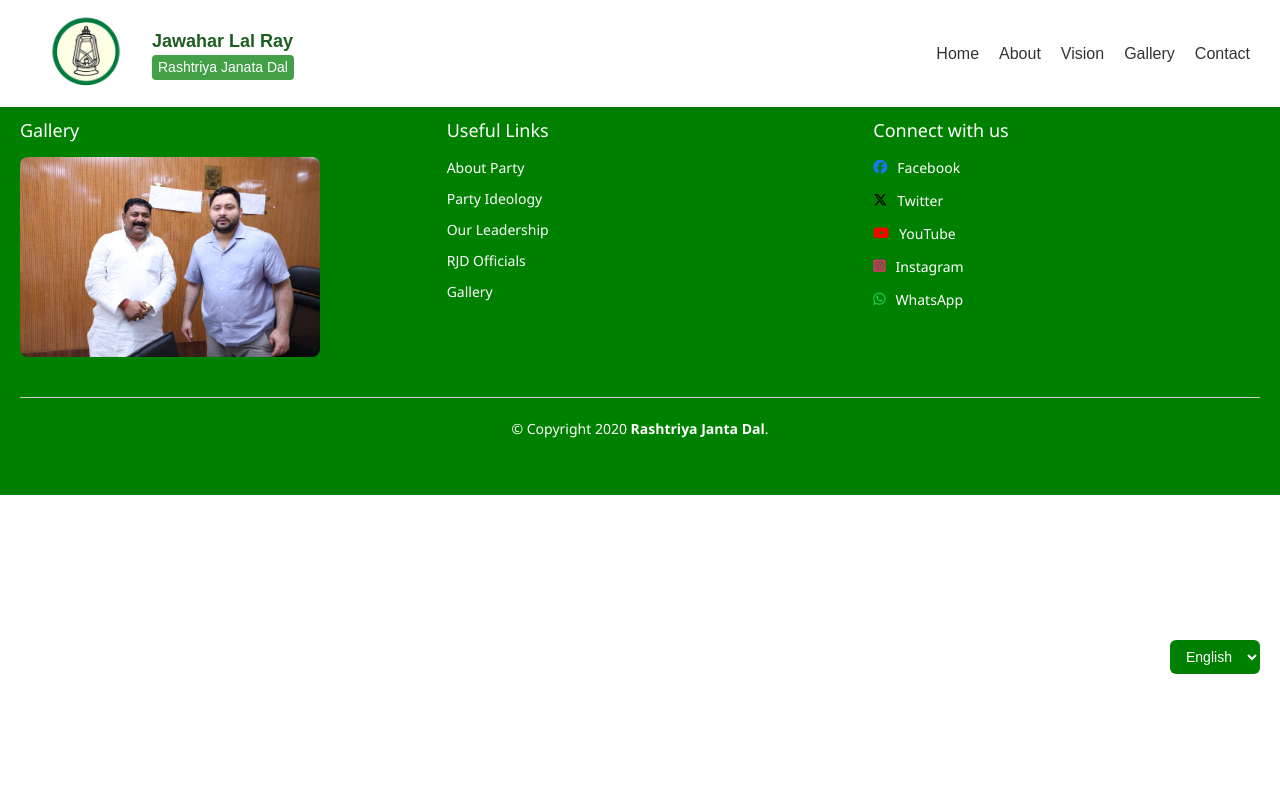
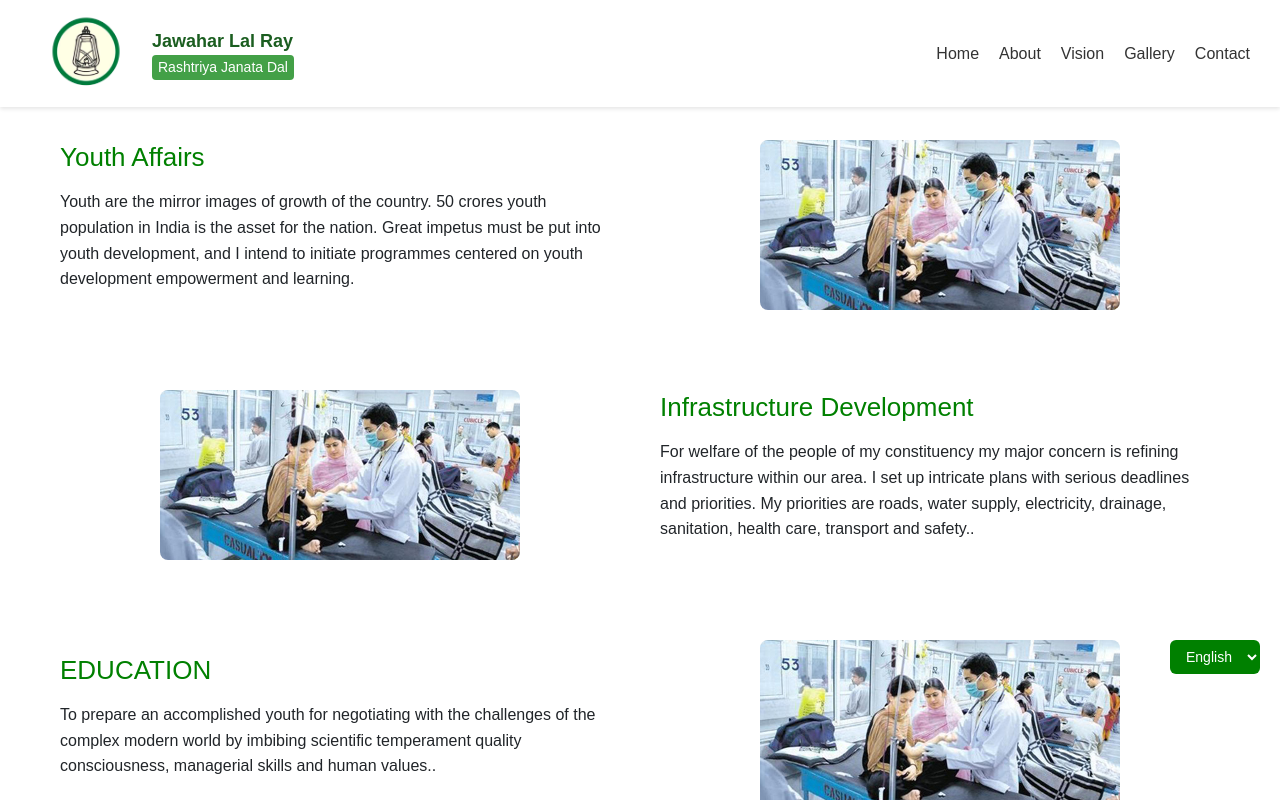
Before and after one commit to abhishekraj05/LeaderProject, a React (Vite) app: page /vision in a window 1280 px wide. Built offline with nearby package versions, Linux system fonts and the light colour scheme.

Commit message:
Rupak add LeadershipVision complate hai

```diff
--- a/src/App.jsx
+++ b/src/App.jsx
@@ -6,6 +6,7 @@
 import Navbar from "./Component/Navbar.jsx";
 import TranslateButton from "./Translater/TranslateButton.jsx";
 import Footer from "./Component/Footer";
+import LeadershipVision from "./Component/LeadershipVision/LeadershipVision.jsx";
 
 function App() {
   return (
@@ -15,6 +16,7 @@
         <Route path="/" element={<HomePage />} />
         <Route path="/gallery" element={<GalleryPage />} />
         <Route path="/gallery/:categoryId" element={<GalleryPhotos />} />
+        <Route path="/vision" element={<LeadershipVision/>} />
       </Routes>
         <TranslateButton />
       <Footer />
--- a/src/Component/Home/FutureDevelopmentArea.css
+++ b/src/Component/Home/FutureDevelopmentArea.css
@@ -13,7 +13,7 @@
 
 .future-container h2 span {
   font-weight: bold;
-   color: #17d751;
+ color: var(--green-color);
 }
 
 .future-grid {
--- a/src/Component/Home/FutureDevelopmentArea.jsx
+++ b/src/Component/Home/FutureDevelopmentArea.jsx
@@ -1,18 +1,18 @@
 // FutureDevelopmentArea.jsx
 import React from 'react';
-import Economy from "../../assets/Economy.png"
-import EconomyImg from "../../assets/EconomyImg.jpg"
-import Agriculture from "../../assets/Agriculture.png"
-import AgricultureImg from "../../assets/AgricultureImg.jpg"
-import Water from "../../assets/Water.png"
-import WaterImg from "../../assets/WaterImg.jpg"
-import Education from "../../assets/Education.png"
-import EducationImg from "../../assets/EducationImg.jpg"
-import Health from "../../assets/Health.png"
-import HealthImg from "../../assets/HealthImg.jpg"
-import Electricity from "../../assets/Electricity.png"
-import Electricityimg from "../../assets/ElectricityImg.jpg"
-import  './FutureDevelopmentArea.css';
+import Economy from "../../assets/Economy.png";
+import EconomyImg from "../../assets/EconomyImg.jpg";
+import Agriculture from "../../assets/Agriculture.png";
+import AgricultureImg from "../../assets/AgricultureImg.jpg";
+import Water from "../../assets/Water.png";
+import WaterImg from "../../assets/WaterImg.jpg";
+import Education from "../../assets/Education.png";
+import EducationImg from "../../assets/EducationImg.jpg";
+import Health from "../../assets/Health.png";
+import HealthImg from "../../assets/HealthImg.jpg";
+import Electricity from "../../assets/Electricity.png";
+import Electricityimg from "../../assets/ElectricityImg.jpg";
+import './FutureDevelopmentArea.css';
 
 const Card = ({ image, icon, title, description }) => {
   return (
@@ -23,7 +23,7 @@
       </div>
       <h3>{title}</h3>
       <p>{description}</p>
-      <button className="future-button">और देखें ⟶</button>
+      <button className="future-button">Read More ⟶</button>
     </div>
   );
 };
@@ -31,53 +31,53 @@
 const FutureDevelopmentArea = () => {
   const data = [
     {
-      title: 'अर्थव्यवस्था',
+      title: 'Economy',
       image: EconomyImg,
       icon: Economy,
       description:
-        'ज़रूरत से ज़्यादा कर लगाना चोरी है। एक जटिल कर व्यवस्था इस चोरी को आसान बनाने के लिए एक बेहतरीन आवरण है और इसे हम पर थोपा गया है...'
+        'Overtaxing is theft. A complex tax system is an excellent cover for this theft and has been imposed upon us...'
     },
     {
-      title: 'कृषि',
+      title: 'Agriculture',
       image: AgricultureImg,
       icon: Agriculture,
       description:
-        'उत्पादन लागत पर न्यूनतम 50% लाभ सुनिश्चित करके, सस्ती कृषि इनपुट उपलब्ध कराकर कृषि में लाभप्रदता बढ़ाने के लिए कदम उठाएं...'
+        'Steps will be taken to increase profitability in agriculture by ensuring a minimum of 50% profit over production cost and providing affordable agricultural inputs...'
     },
     {
-      title: 'पानी',
+      title: 'Water',
       image: WaterImg,
-      icon:Water ,
+      icon: Water,
       description:
-        'वर्षा आधारित क्षेत्रों में भूमि विकास और किसानों की आय बढ़ाने तथा आरओ संयंत्र उपलब्ध कराने के लिए प्रति वर्ष एक बड़ी राशि निर्धारित की जाएगी।'
+        'A large annual budget will be allocated to improve land development in rain-dependent areas, increase farmer incomes, and provide RO plants.'
     },
     {
-      title: 'शिक्षा',
+      title: 'Education',
       image: EducationImg,
       icon: Education,
       description:
-        'वैज्ञानिक स्वभाव को आत्मसात करके जटिल आधुनिक विश्व की चुनौतियों से निपटने के लिए एक कुशल युवा को तैयार करना...'
+        'Preparing skilled youth to deal with the challenges of a complex modern world by instilling a scientific temperament...'
     },
     {
-      title: 'स्वास्थ्य',
+      title: 'Health',
       image: HealthImg,
       icon: Health,
       description:
-        'निजी-सार्वजनिक योजना के तहत हर अस्पताल में गरीबों के लिए सीटी स्कैन, एमआरआई और अल्ट्रासाउंड सुविधाओं के साथ 24 घंटे मुफ्त डायग्नोस्टिक सेंटर चलाए जाएंगे।'
+        'Under a public-private initiative, free diagnostic centers with CT scan, MRI, and ultrasound facilities will operate 24/7 for the poor in every hospital.'
     },
     {
-      title: 'बिजली',
+      title: 'Electricity',
       image: Electricityimg,
       icon: Electricity,
       description:
-        'हमारे घोषणापत्र में शहरी क्षेत्रों में ऊर्जा की पहुँच को 100 प्रतिशत और ग्रामीण क्षेत्रों में 90 प्रतिशत तक बढ़ाने का वादा किया गया है। वर्तमान में, 94 प्रतिशत...'
+        'Our manifesto promises to expand urban energy access to 100% and rural access to 90%. Currently, 94%...'
     }
   ];
 
   return (
     <section className="future-container">
       <h2>
-        भविष्य का <span >विकास क्षेत्र</span>
+        Future <span>Development Areas</span>
       </h2>
       <div className="future-grid">
         {data.map((item, index) => (
--- a/src/Component/Home/Gallery.css
+++ b/src/Component/Home/Gallery.css
@@ -2,7 +2,7 @@
   width: 100%;
   max-width: 900px;
   margin: 0 auto;
-    text-align: center;
+  text-align: center;
   padding: 3rem 1rem;
   /* max-width: 1200px; */
   /* margin: auto; */
@@ -14,7 +14,7 @@
 
 .gallery-container h2 span {
   font-weight: bold;
-  color: #17d751;
+  color: var(--green-color);
 }
 .main-swiper {
   height: 500px;
--- a/src/Component/Home/Gallery.jsx
+++ b/src/Component/Home/Gallery.jsx
@@ -24,7 +24,7 @@
   return (
     <div className="gallery-container">
          <h2>
-        छवि  <span >गैलरी</span>
+        Image   <span >Gallery</span>
       </h2>
       {/* Main Swiper – Autoplay and visible on load */}
       <Swiper
--- /dev/null
+++ b/src/Component/LeadershipVision/LeadershipVision.css
@@ -0,0 +1,46 @@
+.vision-section {
+  max-width: 1200px;
+  margin: auto;
+  padding: 60px 20px;
+}
+
+.vision-block {
+  display: flex;
+  align-items: center;
+  justify-content: space-between;
+  flex-wrap: wrap;
+  margin-bottom: 80px;
+  gap: 40px;
+}
+
+.vision-block.reverse {
+  flex-direction: row-reverse;
+}
+
+.vision-text {
+  flex: 1;
+  min-width: 300px;
+}
+
+.vision-text h2 {
+  color: var(--green-color);
+  font-size: 26px;
+  margin-bottom: 16px;
+}
+
+.vision-text p {
+  font-size: 16px;
+  line-height: 1.6;
+}
+
+.vision-image {
+  flex: 1;
+  min-width: 300px;
+  text-align: center;
+}
+
+.vision-image img {
+  max-width: 100%;
+  height: auto;
+  border-radius: 8px;
+}
--- /dev/null
+++ b/src/Component/LeadershipVision/LeadershipVision.jsx
@@ -0,0 +1,44 @@
+import React from "react";
+import LeftLeadershipVision from "./LeftLeadershipVision";
+import RightLeadershipVision from "./RightLeadershipVision";
+import image5 from "../../assets/HealthImg.jpg";
+import "./LeadershipVision.css";
+
+const LeadershipVision = () => {
+  return (
+    <section className="vision-section">
+      <LeftLeadershipVision
+        title="Youth Affairs"
+        description="Youth are the mirror images of growth of the country. 50 crores youth population in India is the asset for the nation. Great impetus must be put into youth development, and I intend to initiate programmes centered on youth development empowerment and learning."
+        image={image5}
+      />
+      <RightLeadershipVision
+        title="Infrastructure Development"
+        description="For welfare of the people of my constituency my major concern is refining infrastructure within our area. I set up intricate plans with serious deadlines and priorities. My priorities are roads, water supply, electricity, drainage, sanitation, health care, transport and safety.."
+        image={image5}
+      />
+      <LeftLeadershipVision
+        title="EDUCATION"
+        description="To prepare an accomplished youth for negotiating with the challenges of the complex modern world by imbibing scientific temperament quality consciousness, managerial skills and human values.."
+        image={image5}
+      />
+      <RightLeadershipVision
+        title="WOMEN WELFARE"
+        description="Mobilize, organize and create awareness among women about the need for education, self-reliance and development. Promote social justice, economic empowerment and awareness of legal rights among women. Identify, increase and strengthen the leadership and decision making capacity of women particularly in the rural areas. Promote vocational skills for alternative means of livelihood. Train potential women entrepreneur to take up income generation activities and micro enterprises. Provide health education to women especially in the areas of reproductive health, hygiene and nutrition.."
+        image={image5}
+      />
+      <LeftLeadershipVision
+        title="SPORTS AND RECREATION"
+        description="Sports is one of the major sectors concerned with youth. Therefore I will initiate the measures to improve sporting facilities and make them more accessible to every strata of society..."
+        image={image5}
+      />
+      <RightLeadershipVision
+        title="HEALTH"
+        description="To promote health, prevent illness and provide state-of-the-art diagnosis and treatment whenever and wherever we can best meet people’s individual and family needs.."
+        image={image5}
+      />
+    </section>
+  );
+};
+
+export default LeadershipVision;
--- /dev/null
+++ b/src/Component/LeadershipVision/LeftLeadershipVision.jsx
@@ -0,0 +1,17 @@
+import React from "react";
+
+const LeftLeadershipVision = ({ title, description, image }) => {
+  return (
+    <div className="vision-block">
+      <div className="vision-text">
+        <h2>{title}</h2>
+        <p>{description}</p>
+      </div>
+      <div className="vision-image">
+        <img src={image} alt={title} />
+      </div>
+    </div>
+  );
+};
+
+export default LeftLeadershipVision;
--- /dev/null
+++ b/src/Component/LeadershipVision/RightLeadershipVision.jsx
@@ -0,0 +1,17 @@
+import React from "react";
+
+const RightLeadershipVision = ({ title, description, image }) => {
+  return (
+    <div className="vision-block reverse">
+      <div className="vision-text">
+        <h2>{title}</h2>
+        <p>{description}</p>
+      </div>
+      <div className="vision-image">
+        <img src={image} alt={title} />
+      </div>
+    </div>
+  );
+};
+
+export default RightLeadershipVision;
--- a/src/index.css
+++ b/src/index.css
@@ -1,3 +1,8 @@
+:root {
+  --green-color: #008000;
+}
+
+
 
 /* Hide Google Translate Popup */
 .goog-te-banner-frame.skiptranslate,
```
